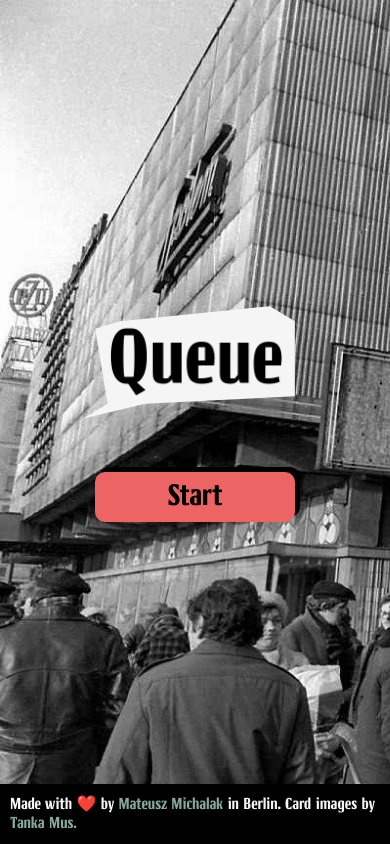
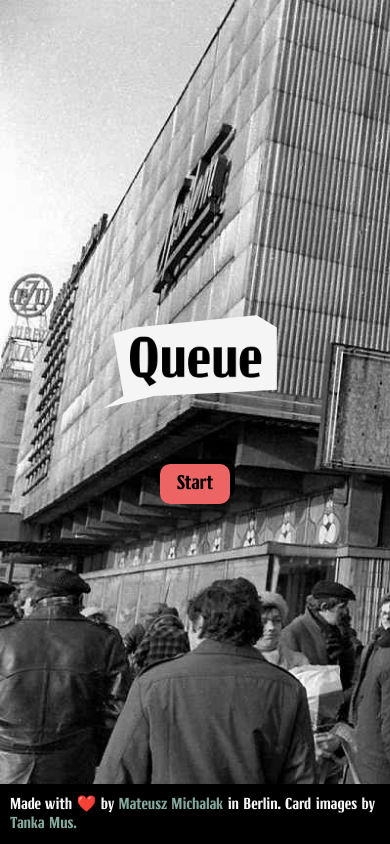
Before and after one commit to michalakweb/that-my-spot, a React (Create React App) app: page / in a window 390 px wide. Built offline with nearby package versions, Linux system fonts and the light colour scheme.

Commit message:
added meda query for layout and changed background back to black

```diff
--- a/public/index.html
+++ b/public/index.html
@@ -4,7 +4,7 @@
 		<meta charset="utf-8" />
 		<link rel="icon" href="%PUBLIC_URL%/favicon.ico" />
 		<meta name="viewport" content="width=device-width, initial-scale=1" />
-		<meta name="theme-color" content="#85a99d" />
+		<meta name="theme-color" content="#ffffff" />
 		<meta name="description" content="Card game in a socialist setting." />
 		<link rel="apple-touch-icon" href="%PUBLIC_URL%/logo192.png" />
 		<!--
--- a/src/styles/modals.scss
+++ b/src/styles/modals.scss
@@ -60,6 +60,19 @@
 	background-color: #ed6464;
 	cursor: pointer;
 	box-shadow: 5px -5px black;
+}
+
+@media screen and (max-width: 700px) {
+	#welcome_logo {
+		max-width: 150px;
+		max-height: 70px;
+	}
+
+	#start_game_btn {
+		width: 70px;
+		font-size: 20px;
+		height: 40px;
+	}
 }
 
 //
```
Also changed, not shown: public/manifest.json.
